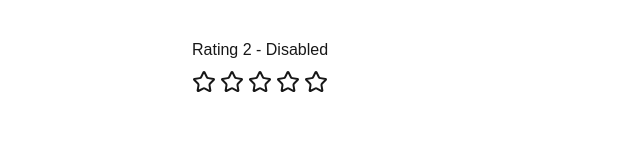
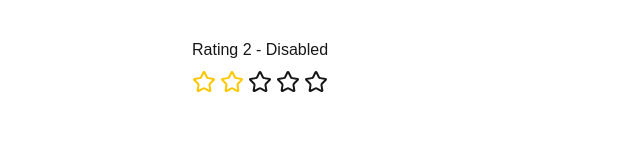
Before and after one commit to harshith-ashvi/react-machine-coding, a Next.js app: page /rating-component in a window 1280 px wide. Shown: the part 138-298 px from the top of the page, without its empty margins (0-640 px from the left). Built offline with nearby package versions, Linux system fonts and the light colour scheme.

Commit message:
code refactor

```diff
--- a/src/app/rating-component/page.tsx
+++ b/src/app/rating-component/page.tsx
@@ -25,9 +25,9 @@ const RatingComponent = () => {
         <Rating
           disabled
           isChangeOnHover
-          rating={rating}
+          rating={2}
           maxRating={5}
-          onChange={handleRatingUpdate}
+          onChange={() => {}}
         />
       </div>
     </div>
--- a/src/app/rating-component/rating.tsx
+++ b/src/app/rating-component/rating.tsx
@@ -47,13 +47,14 @@ const Rating = ({
           <Star
             key={starIndex}
             className={cn(
-              "cursor-pointer",
+              !disabled ? "cursor-pointer" : "",
               hoverRating !== 0 && starIndex <= hoverRating
                 ? "text-yellow-200"
                 : hoverRating === 0 && starIndex <= rating
                   ? "text-yellow-400"
                   : "",
             )}
+            aria-label={`${starIndex} star${starIndex > 1 ? "s" : ""}`}
             onMouseEnter={() => handleOnMouseEnter(starIndex)}
             onMouseLeave={handleOnMouseLeave}
             onClick={() => handleChangeRating(starIndex)}
```
